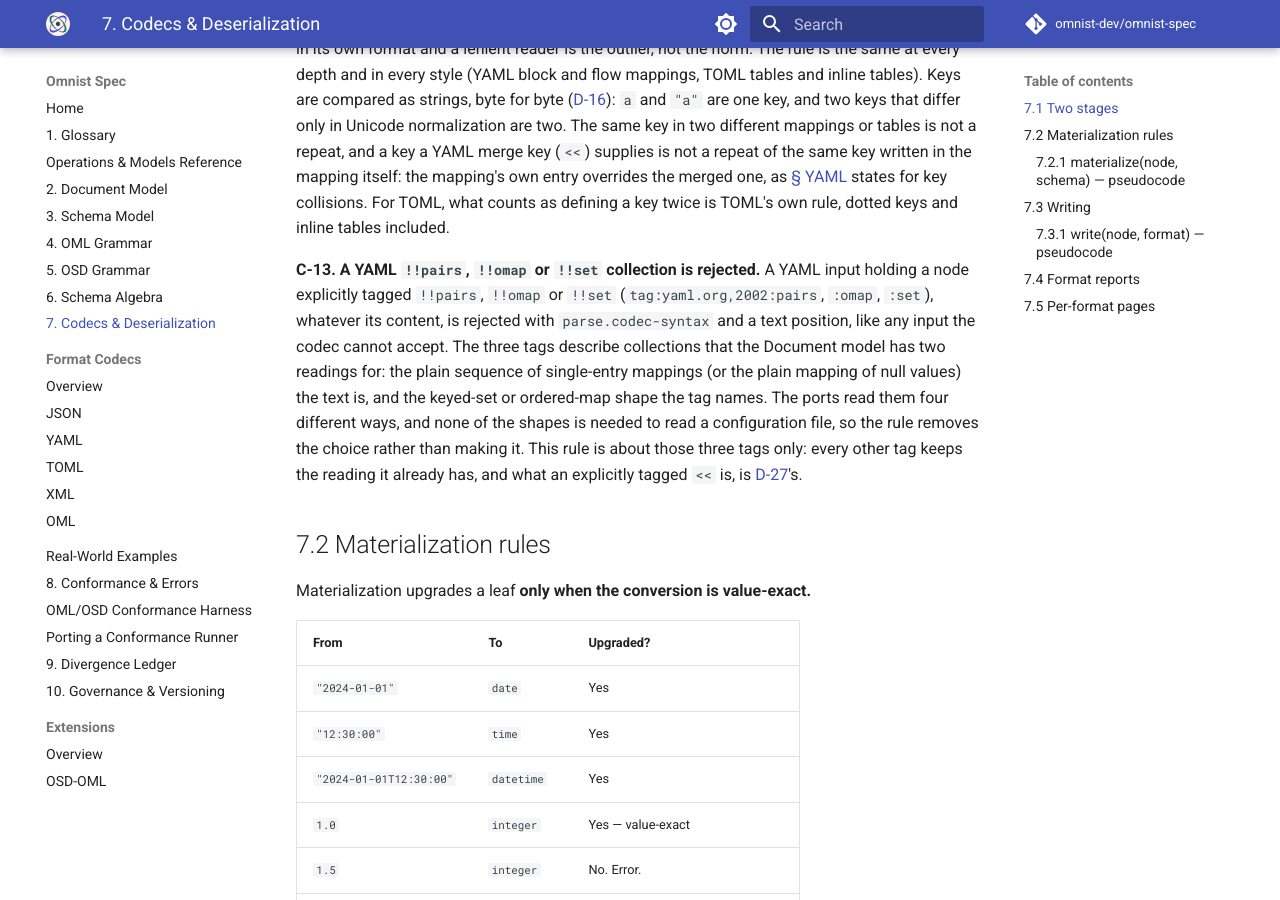
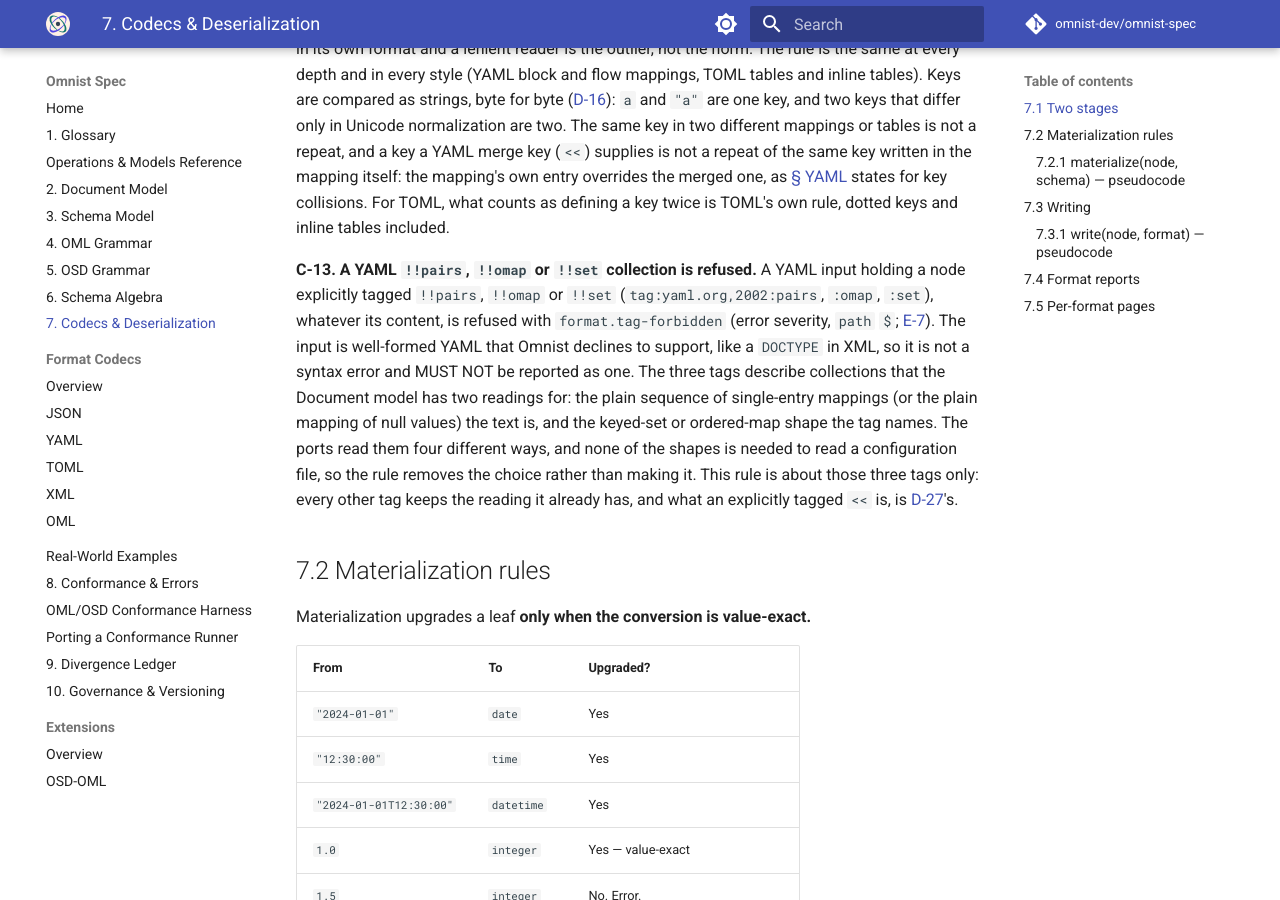
Before and after one commit to omnist-dev/omnist-spec, an MkDocs documentation site: the page built from docs/07-codecs-and-deserialization.md, in a window 1280 px wide and 900 px high, scrolled down 1886 px. Built offline with MkDocs 1.6.1 and Material for MkDocs 9.7.7, drawn with Linux system fonts in a browser that asks for light colours; comment, search, counter and statistics services are not loaded.

Commit message:
Refuse !!pairs/!!omap/!!set with a registered format.tag-forbidden (C-13); review wording fixes
C-13 reported a well-formed YAML input Omnist declines as parse.codec-syntax,
which E-7 says a profile refusal must not be. New error-severity code
format.tag-forbidden, registered in 8.3.8 beside format.dtd-forbidden,
format.entity-forbidden and format.mixed-content, named in E-7 and in the
codec-syntax paragraph of 8.3.1, path $. The six tag vectors in
formats-yaml/tags now expect it. C-12 (duplicate keys) stays parse.codec-syntax.

Also: E-34 says why NEL is reported although lossless (unlike E-8's CR); D-29
says a literal that rounds to infinity; the compact advice says runners call the
library, since not every CLI has a compact flag.

Co-Authored-By: Claude Sonnet 5.5 <noreply@anthropic.com>

```diff
--- a/docs/07-codecs-and-deserialization.md
+++ b/docs/07-codecs-and-deserialization.md
@@ -107,11 +107,13 @@ the mapping's own entry overrides the merged one, as
 defining a key twice is TOML's own rule, dotted keys and inline tables
 included.
 
-**C-13. A YAML `!!pairs`, `!!omap` or `!!set` collection is rejected.** A YAML
+**C-13. A YAML `!!pairs`, `!!omap` or `!!set` collection is refused.** A YAML
 input holding a node explicitly tagged `!!pairs`, `!!omap` or `!!set`
 (`tag:yaml.org,2002:pairs`, `:omap`, `:set`), whatever its content, is
-rejected with `parse.codec-syntax` and a text position, like any input the
-codec cannot accept. The three tags describe collections that the Document
+refused with `format.tag-forbidden` (error severity, `path` `$`;
+[E-7](08-conformance-and-errors.md#838-format-codec-adjustments)). The input is
+well-formed YAML that Omnist declines to support, like a `DOCTYPE` in XML, so
+it is not a syntax error and MUST NOT be reported as one. The three tags describe collections that the Document
 model has two readings for: the plain sequence of single-entry mappings (or the
 plain mapping of null values) the text is, and the keyed-set or ordered-map
 shape the tag names. The ports read them four different ways, and none of the
```
Also changed, not shown: docs/02-document-model.md (+3 -2 lines), docs/08-conformance-and-errors.md (+13 -7 lines), docs/formats/yaml.md (+2 -2 lines), docs/porting-a-conformance-runner.md (+1 -1 lines), test-suite/README.md (+1 -1 lines), 1 other file.
